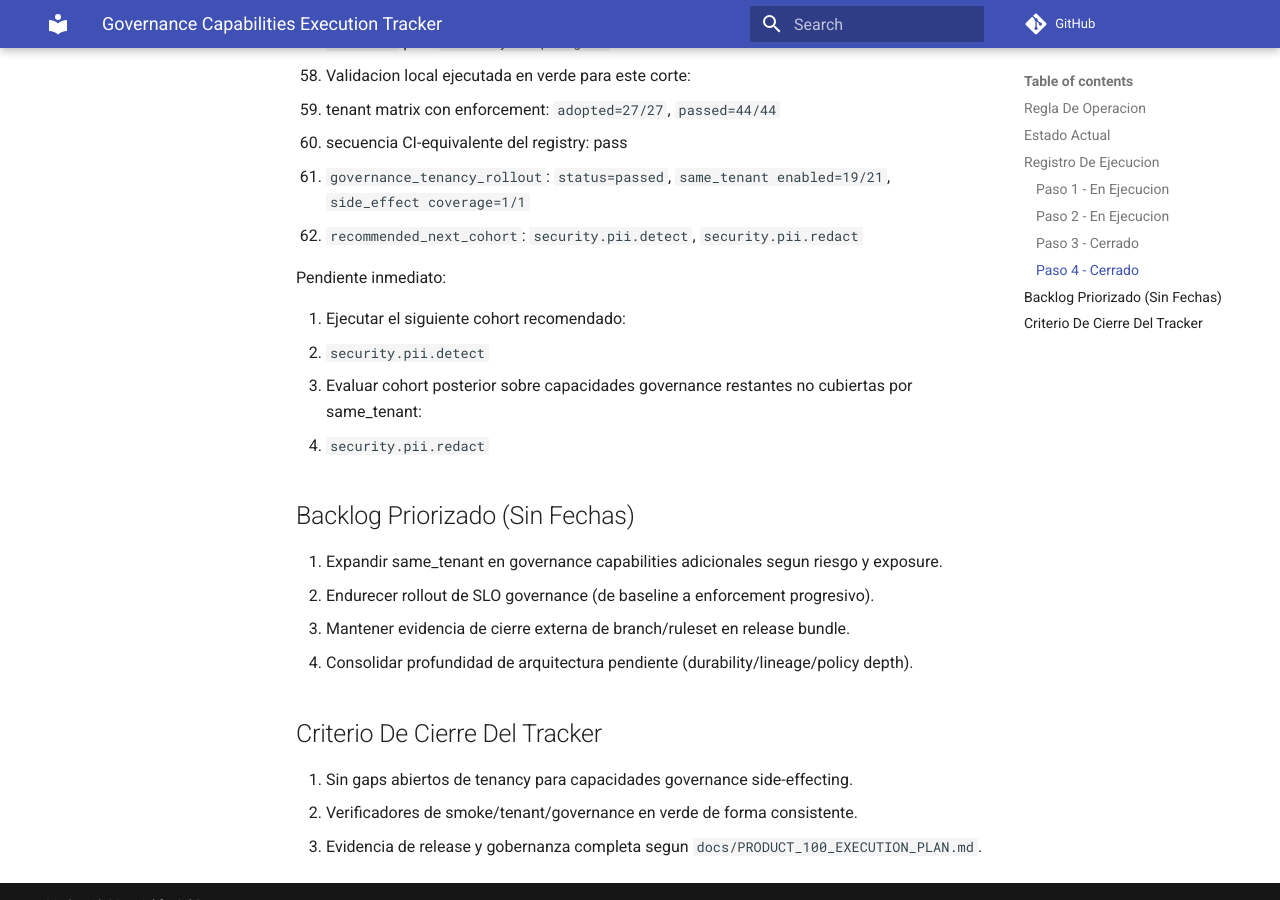
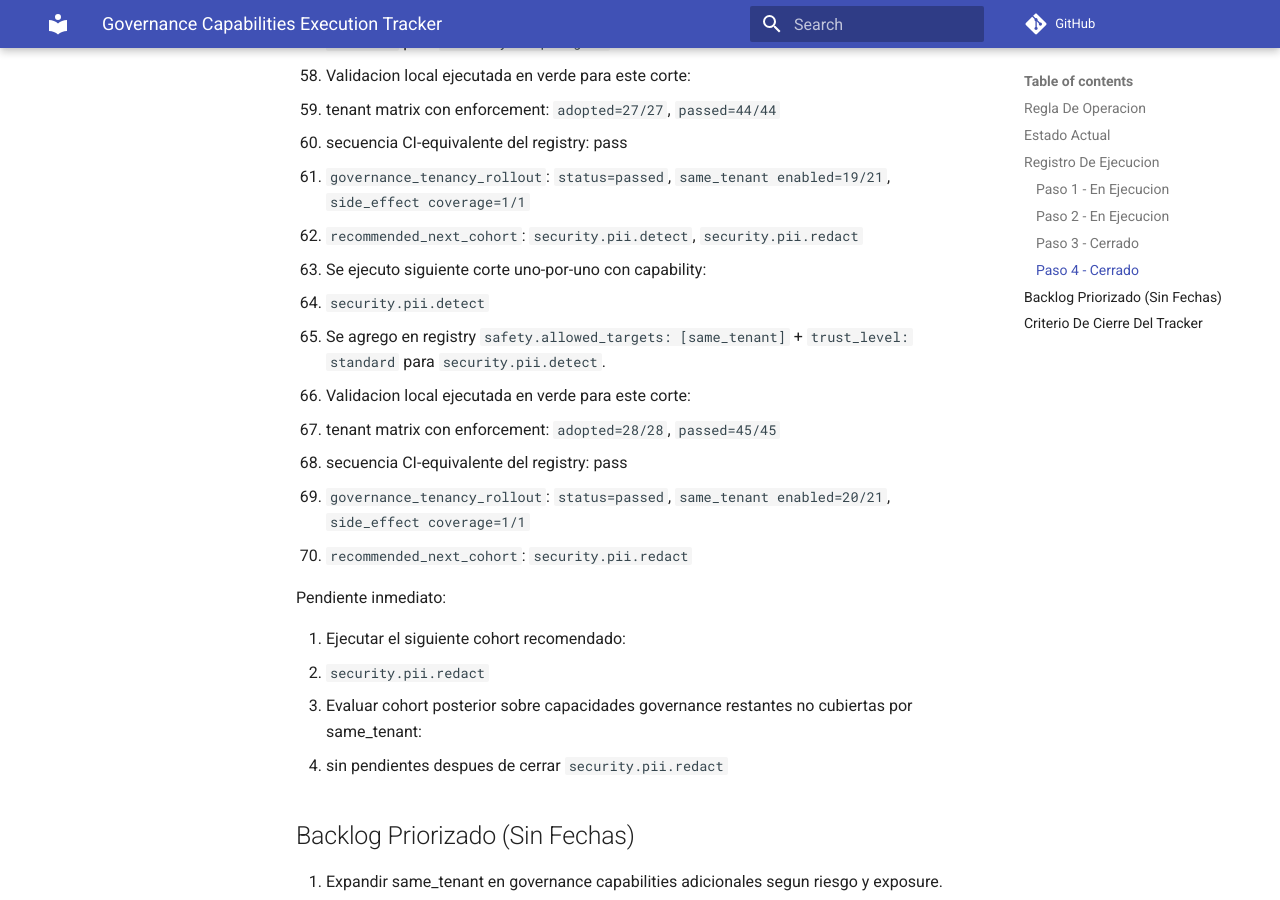
Before and after one commit to gfernandf/agent-skills, an MkDocs documentation site: the page built from docs/GOVERNANCE_CAPABILITIES_EXECUTION_TRACKER.md, in a window 1280 px wide and 900 px high, scrolled down 5515 px. Built offline with MkDocs 1.6.1 and Material for MkDocs 9.7.7, drawn with Linux system fonts in a browser that asks for light colours; comment, search, counter and statistics services are not loaded.

Commit message:
Advance tenancy rollout to security pii detection

```diff
--- a/docs/GOVERNANCE_CAPABILITIES_EXECUTION_TRACKER.md
+++ b/docs/GOVERNANCE_CAPABILITIES_EXECUTION_TRACKER.md
@@ -154,13 +154,21 @@
    - secuencia CI-equivalente del registry: pass
    - `governance_tenancy_rollout`: `status=passed`, `same_tenant enabled=19/21`, `side_effect coverage=1/1`
    - `recommended_next_cohort`: `security.pii.detect`, `security.pii.redact`
+24. Se ejecuto siguiente corte uno-por-uno con capability:
+   - `security.pii.detect`
+25. Se agrego en registry `safety.allowed_targets: [same_tenant]` + `trust_level: standard` para `security.pii.detect`.
+26. Validacion local ejecutada en verde para este corte:
+   - tenant matrix con enforcement: `adopted=28/28`, `passed=45/45`
+   - secuencia CI-equivalente del registry: pass
+   - `governance_tenancy_rollout`: `status=passed`, `same_tenant enabled=20/21`, `side_effect coverage=1/1`
+   - `recommended_next_cohort`: `security.pii.redact`
 
 Pendiente inmediato:
 
 1. Ejecutar el siguiente cohort recomendado:
-   - `security.pii.detect`
+   - `security.pii.redact`
 2. Evaluar cohort posterior sobre capacidades governance restantes no cubiertas por same_tenant:
-   - `security.pii.redact`
+   - sin pendientes despues de cerrar `security.pii.redact`
 
 ## Backlog Priorizado (Sin Fechas)
 
```
Also changed, not shown: 1 other file.
